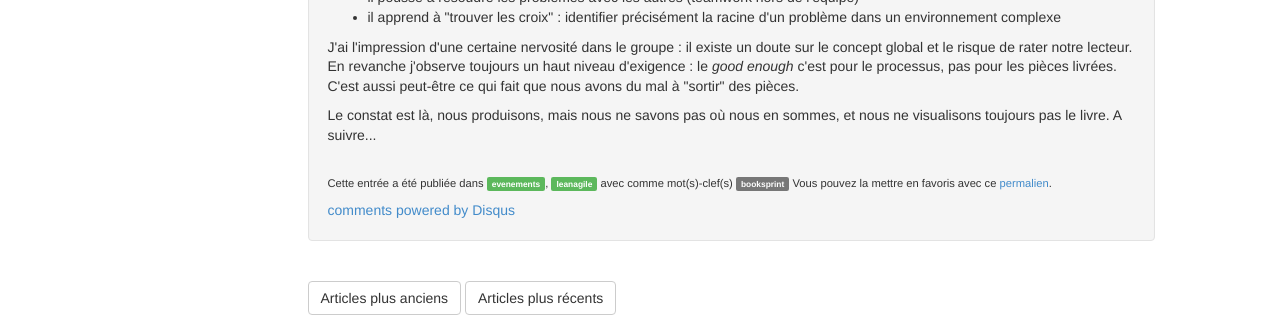
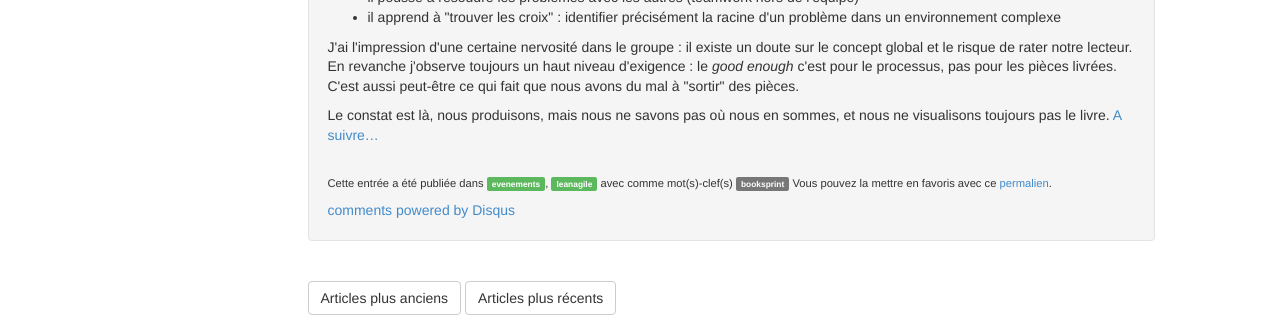
Before and after one commit to MichaelBitard/barreverte.github.io, a Jekyll site: the page built from _posts/2013-07-21-ecrire-un-livre-en-5-jours-definir-le-concept.markdown, in a window 1280 px wide and 900 px high, scrolled down 3378 px. Shown: the part 505-822 px from the top of the window. Built offline with Jekyll 4.4.1, drawn with Linux system fonts in a browser that asks for light colours; comment, search, counter and statistics services are not loaded.

Commit message:
[fix] booksprint lien entre les 2 articles

```diff
--- a/_posts/2013-07-21-ecrire-un-livre-en-5-jours-definir-le-concept.markdown
+++ b/_posts/2013-07-21-ecrire-un-livre-en-5-jours-definir-le-concept.markdown
@@ -164,4 +164,6 @@ Il faut se mettre en flux : il joue le rôle de <em>chief engineer</em> qui assu
 <li>il apprend à "trouver les croix" : identifier précisément la racine d'un problème dans un environnement complexe</li>
 </ul>
 <p>J'ai l'impression d'une certaine nervosité dans le groupe : il existe un doute sur le concept global et le risque de rater notre lecteur. En revanche j'observe toujours un haut niveau d'exigence : le <em>good enough</em> c'est pour le processus, pas pour les pièces livrées. C'est aussi peut-être ce qui fait que nous avons du mal à "sortir" des pièces.</p>
-<p>Le constat est là, nous produisons, mais nous ne savons pas où nous en sommes, et nous ne visualisons toujours pas le livre. A suivre...</p>
+
+Le constat est là, nous produisons, mais nous ne savons pas où nous en sommes, et nous ne visualisons toujours pas le livre.
+[A suivre...](/ecrire-un-livre-en-5-jours-converger-vers-lobjectif)
```
